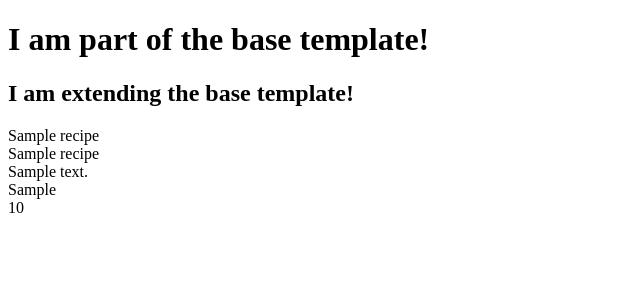
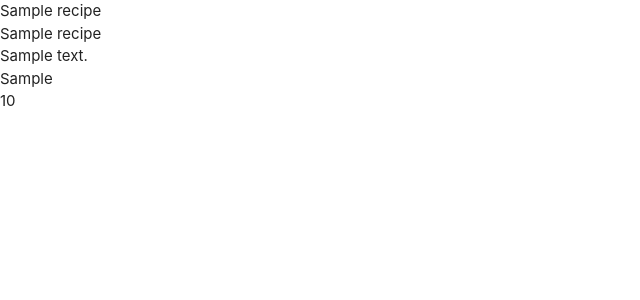
Before and after one commit to dkidanu1/Milestone-3, a Flask app: page / in a window 1280 px wide. Shown: the top 300 px of the page, without its empty margins (0-640 px from the left). Run offline with Flask 2, Linux system fonts and the light colour scheme; a database or web service that is not in the repository returns one stand-in record (values such as "Sample title"); some libraries are stand-ins or nearby versions.

Commit message:
Link Materialize and add static files

```diff
--- a/templates/base.html
+++ b/templates/base.html
@@ -3,13 +3,24 @@
 <head>
     <meta charset="UTF-8">
     <meta name="viewport" content="width=device-width, initial-scale=1.0">
+    <link rel="stylesheet" href="https://cdnjs.cloudflare.com/ajax/libs/font-awesome/5.15.2/css/all.min.css"
+        integrity="sha512-HK5fgLBL+xu6dm/Ii3z4xhlSUyZgTT9tuc/hSrtw6uzJOvgRr2a9jyxxT1ely+B+xFAmJKVSTbpM/CuL7qxO8w==" crossorigin="anonymous" type="text/css">
+    <link rel="stylesheet" href="https://cdnjs.cloudflare.com/ajax/libs/materialize/1.0.0/css/materialize.min.css" type="text/css">
+    <link rel="stylesheet" href="{{ url_for('static', filename='css/style.css') }}" type="text/css">
+    {% block styles %}
+    {% endblock %}
     <title>Recipe Development</title>
 </head>
 <body>
 
-    <h1> I am part of the base template!</h1>
     {% block content %}
     {% endblock %}
 
+    <script src="http://code.jquery.com/jquery-3.5.1.min.js"
+        integrity="sha256-9/aliU8dGd2tb6OSsuzixeV4y/faTqgFtohetphbbj0=" crossorigin="anonymous"></script>
+    <script src="https://cdnjs.cloudflare.com/ajax/libs/materialize/1.0.0/js/materialize.min.js"></script>
+    <script src="{{ url_for('static', filename='js/script.js') }}"></script>
+    {% block scripts %}
+    {% endblock %}
 </body>
 </html>
--- a/templates/recipes.html
+++ b/templates/recipes.html
@@ -1,7 +1,6 @@
 {% extends "base.html" %}
 {% block content %}
 
-    <h2>I am extending the base template!</h2>
 
      {% for recipes in recipes %}
         {{ recipes.category_name }}<br>
```
Also changed, not shown: static/css/style.css (added), static/js/script.js (added).
